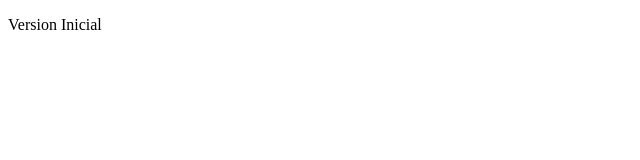
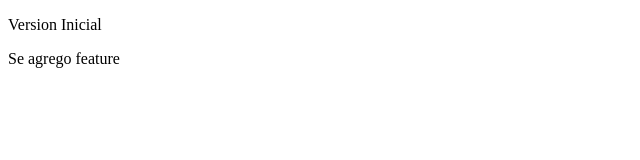
Before and after one commit to luisesgut/SKILL-CHALLENGE-02, a plain HTML site: page index.html in a window 1280 px wide. Shown: the whole page, without its empty margins (0-640 px from the left). Drawn offline with Linux system fonts and the light colour scheme.

Commit message:
cambios en feature

```diff
--- a/index.html
+++ b/index.html
@@ -5,6 +5,7 @@
     <meta name="viewport" content="width=device-width, initial-scale=1.0">
     <title>Hola</title>
     <p>Version Inicial</p>
+    <p>Se agrego feature </p>
 </head>
 <body>
 
```
